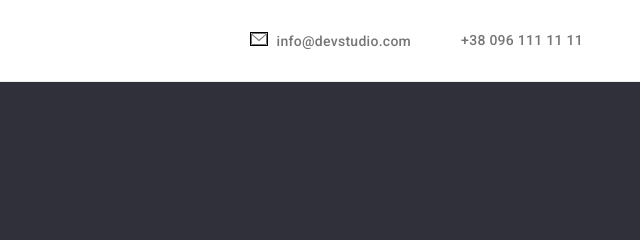
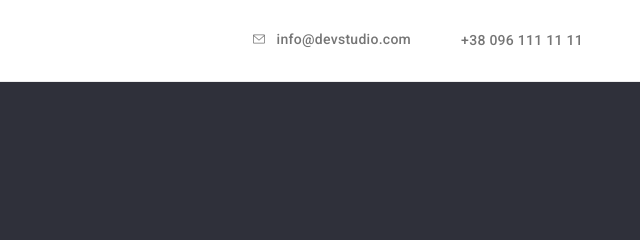
Before and after one commit to Yuriy730/goit-markup-hw-04, a plain HTML site: page index.html in a window 1280 px wide. Shown: the top 240 px of the page, 640-1280 px from the left. Drawn offline with nearby package versions, Linux system fonts and the light colour scheme.

Commit message:
envelope

```diff
--- a/css/styles.css
+++ b/css/styles.css
@@ -111,7 +111,6 @@ img {
   margin-left: 304px;
 }
 .address-cont .address-mail {
-  display: inline-flex;
   font-style: normal;
   font-weight: 500;
   font-size: 14px;
@@ -123,15 +122,22 @@ img {
 .address-cont .address-mail:focus {
   color: var(--accent-color);
 }
-.address-mail::before {
+.address-mail {
+  display: inline-flex;
+  align-items: center;
+}
+.address-mail > .icon-envelope {
+  margin-right: 10px;
+}
+
+/*.address-mail::before {
   content: "";
   width: 16px;
   height: 12px;
   margin-right: 10px;
   background-image: url(../images/images-hw-04/icons/envelope.svg);
   background-size: contain;
-  outline: 1px solid #000000;
-}
+}*/
 
 .address-cont .address-tel {
   font-style: normal;
--- a/index.html
+++ b/index.html
@@ -41,7 +41,16 @@
         <address class="address">
           <ul class="address-cont">
             <li class="address-list">
-              <a class="address-mail" href="mailto:info@devstudio.com">info@devstudio.com</a>
+
+              <a class="address-mail" href="mailto:info@devstudio.com">
+                <svg class="icon-envelope" width="16px" height="12px">
+                  <use href="./images/images-hw-04/icons/sprite.svg#icon-envelope">
+                  </use>
+                </svg>
+                info@devstudio.com
+              </a>
+
+
             </li>
             <li class="address-list">
               <a class="address-tel" href="tel:+380961111111">+38 096 111 11 11</a>
```
Also changed, not shown: images/images-hw-04/icons/Ellipse.svg (deleted), images/images-hw-04/icons/Vector.svg (deleted), images/images-hw-04/icons/astronaut 1.svg (deleted), images/images-hw-04/icons/clock 1.svg (deleted), images/images-hw-04/icons/diagram 1.svg (deleted), images/images-hw-04/icons/envelope.svg (deleted), images/images-hw-04/icons/facebook 1.svg (deleted), images/images-hw-04/icons/linkedin 1.svg (deleted), images/images-hw-04/icons/logo 1.svg (deleted), images/images-hw-04/icons/logo 2.svg (deleted), images/images-hw-04/icons/logo 3.svg (deleted), images/images-hw-04/icons/logo 4.svg (deleted), images/images-hw-04/icons/logo 5.svg (deleted), images/images-hw-04/icons/logo 6.svg (deleted), 3 more files.
